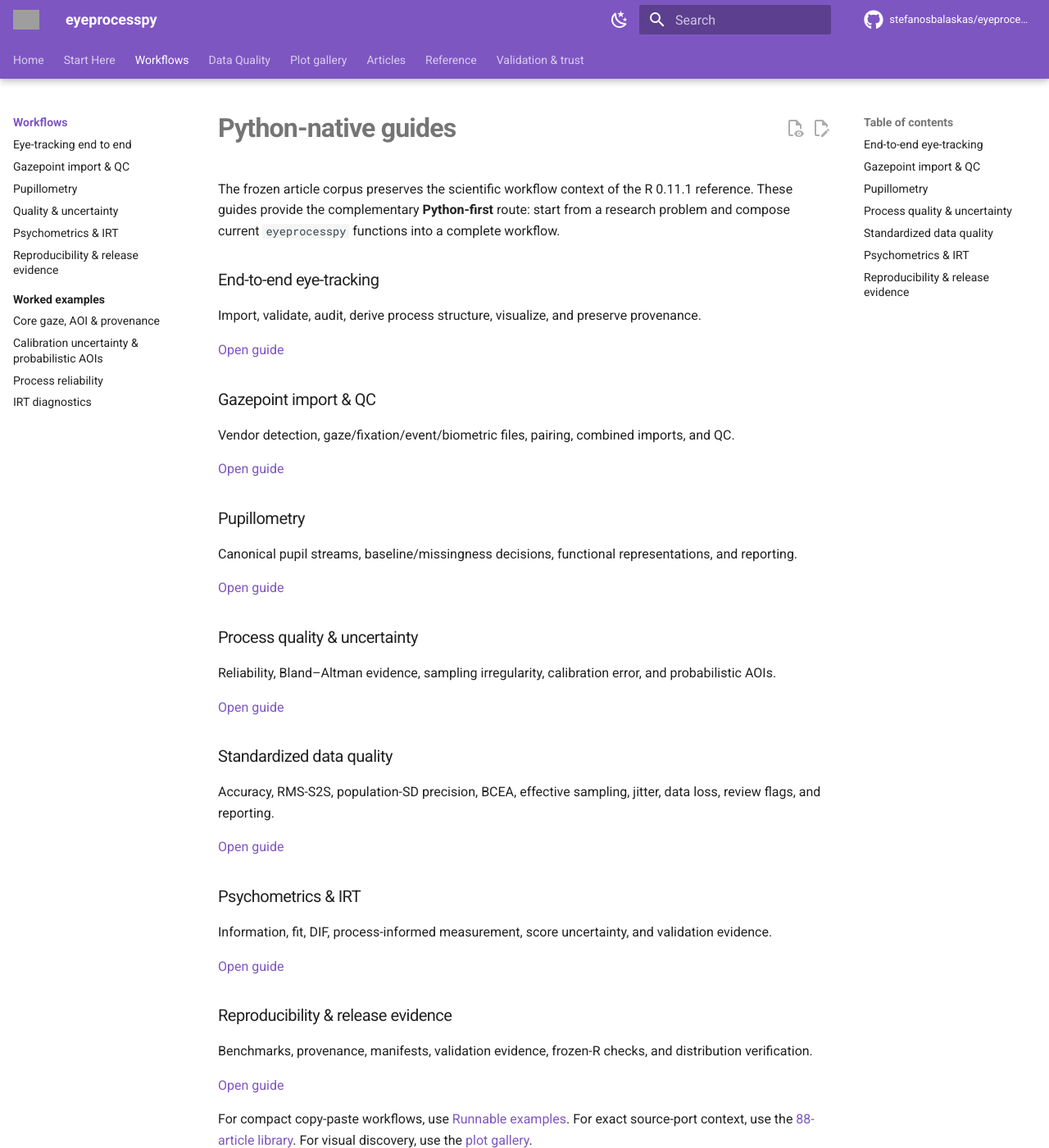
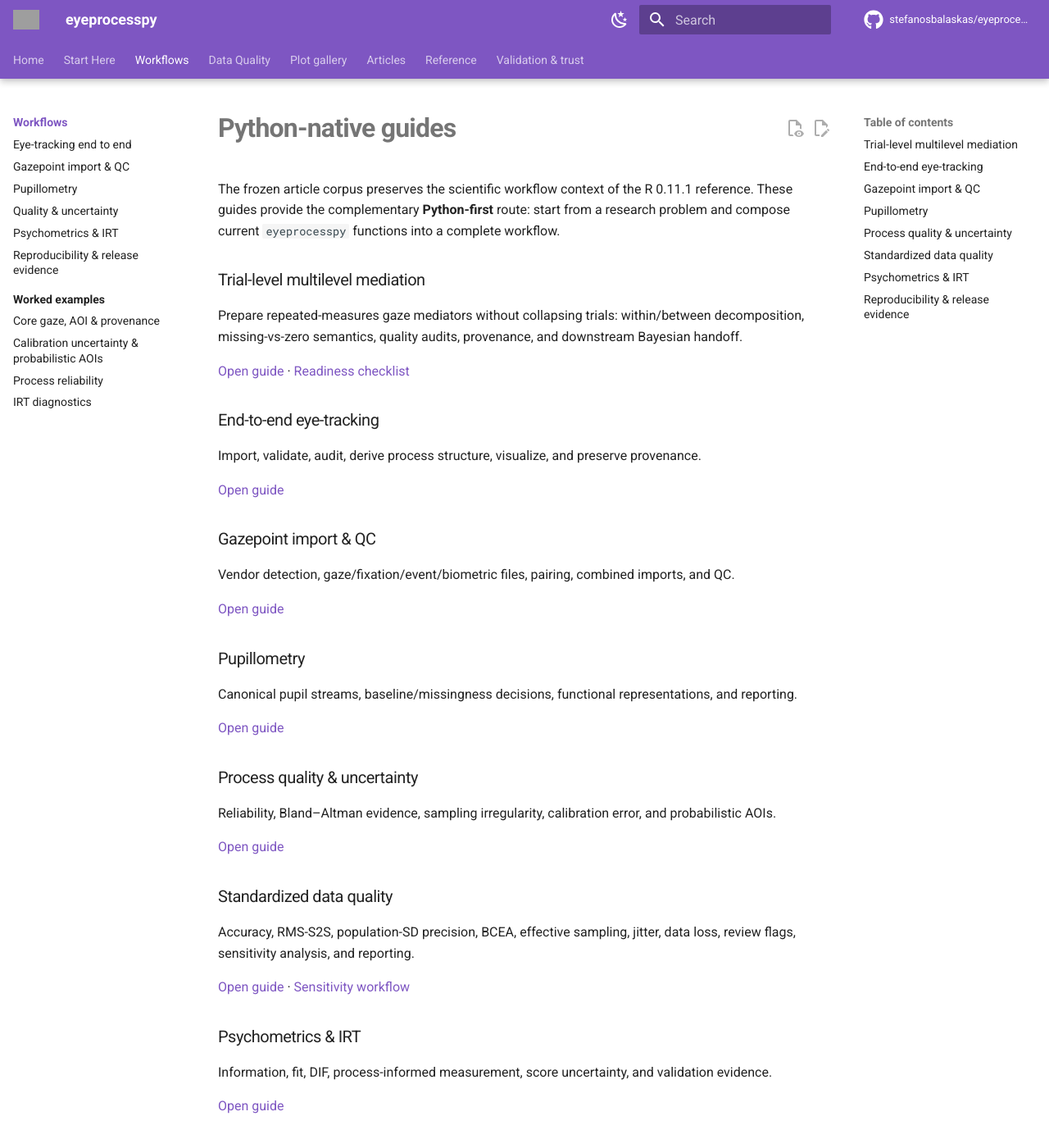
Before and after one commit to stefanosbalaskas/eyeprocesspy, an MkDocs documentation site: the page built from docs/guides/index.md, in a window 1280 px wide and 1400 px high. Shown: the whole window at 82% size. Built offline with MkDocs 1.6.1 and Material for MkDocs 9.7.7, drawn with Linux system fonts in a browser that asks for light colours; comment, search, counter and statistics services are not loaded; grey boxes are pictures that could not be loaded.

Commit message:
merge: combine mediation and quality guide maps

```diff
--- a/docs/guides/index.md
+++ b/docs/guides/index.md
@@ -3,6 +3,14 @@
 The frozen article corpus preserves the scientific workflow context of the R 0.11.1 reference. These guides provide the complementary **Python-first** route: start from a research problem and compose current `eyeprocesspy` functions into a complete workflow.
 
 <div class="ep-grid" markdown>
+<div class="ep-card" markdown>
+
+### Trial-level multilevel mediation
+Prepare repeated-measures gaze mediators without collapsing trials: within/between decomposition, missing-vs-zero semantics, quality audits, provenance, and downstream Bayesian handoff.
+
+[Open guide](multilevel-mediation/index.md) · [Readiness checklist](multilevel-mediation/analysis-readiness-checklist.md)
+
+</div>
 <div class="ep-card" markdown>
 
 ### End-to-end eye-tracking
@@ -38,9 +46,9 @@
 <div class="ep-card" markdown>
 
 ### Standardized data quality
-Accuracy, RMS-S2S, population-SD precision, BCEA, effective sampling, jitter, data loss, review flags, and reporting.
+Accuracy, RMS-S2S, population-SD precision, BCEA, effective sampling, jitter, data loss, review flags, sensitivity analysis, and reporting.
 
-[Open guide](data-quality.md)
+[Open guide](data-quality.md) · [Sensitivity workflow](../examples/data-quality-sensitivity.md)
 
 </div>
 <div class="ep-card" markdown>
```
